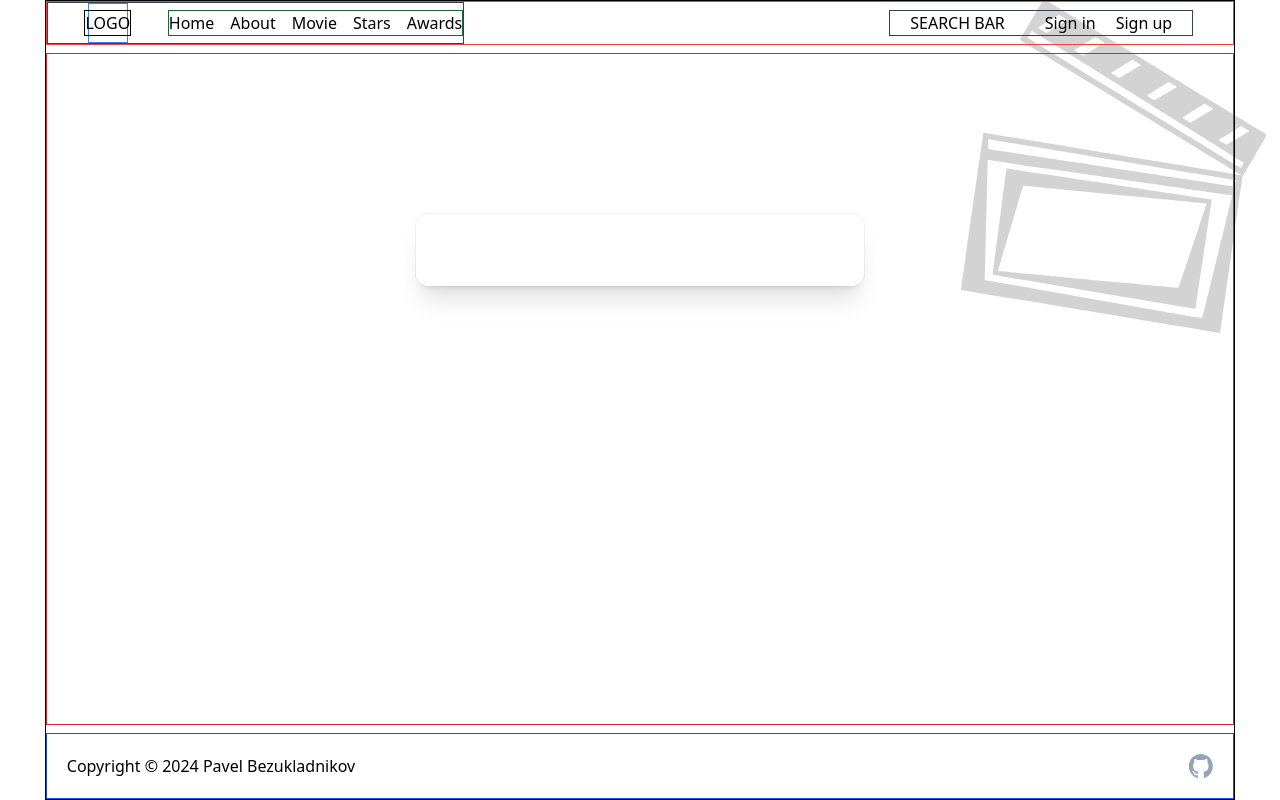
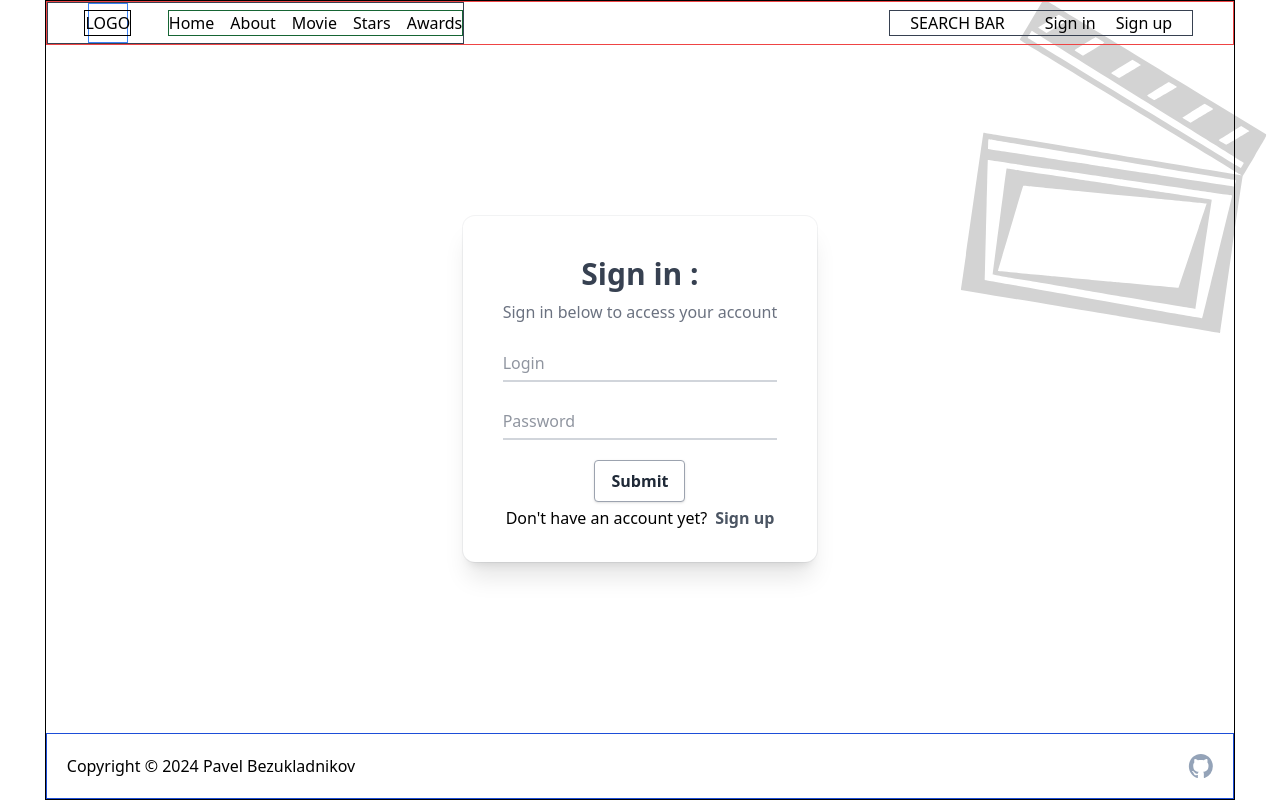
Before and after one commit to PavelAB/MovieTS, a React (Vite) app: page /login in a window 1280 px wide. Built offline with nearby package versions, Linux system fonts and the light colour scheme; no server answers.

Commit message:
Added HTML structure in login.page and created a reusable CustomInput.tsx component

```diff
--- /dev/null
+++ b/src/components/Inputs/CustomInput.tsx
@@ -0,0 +1,30 @@
+import React from "react"
+
+
+interface CustomInputProp {
+    inputValue: string,
+    updateInputValue: (event: React.ChangeEvent<HTMLInputElement>) => void
+    inputPlaceHolder?: string,
+    labelText: string,
+    inputType?: React.HTMLInputTypeAttribute
+
+}
+
+const CustomInput: React.FC<CustomInputProp> = ({inputValue, updateInputValue, inputPlaceHolder, labelText, inputType }) => {
+    return (
+        <div className="mt-5 relative">
+            <input
+                type={inputType ? inputType : "type"}
+                value={inputValue}
+                onChange={updateInputValue}
+                placeholder={inputPlaceHolder ? inputPlaceHolder : ''}
+                className="peer mt-1 w-full border-b-2 border-gray-300 px-0 py-1 placeholder:text-transparent focus:border-gray-500 focus:outline-none" />
+            <label
+                htmlFor=""
+                className="pointer-events-none absolute top-0 left-0 origin-left -translate-y-1/2 transform text-sm text-gray-800 opacity-75 transition-all duration-100 ease-in-out peer-placeholder-shown:top-1/2 peer-placeholder-shown:text-base peer-placeholder-shown:text-gray-500 peer-focus:top-0 peer-focus:pl-0 peer-focus:text-sm peer-focus:text-gray-800">
+                {labelText}
+            </label>
+        </div>
+    )
+}
+export default CustomInput
--- a/src/pages/Auth/login.page.tsx
+++ b/src/pages/Auth/login.page.tsx
@@ -1,17 +1,64 @@
-import React from "react";
+import React, { useState } from "react";
+import CustomInput from "../../components/Inputs/CustomInput";
+import { NavLink } from "react-router-dom";
 
 const LoginPage: React.FC = () => {
 
+    const [login, setLogin] = useState<string>('')
+    const [password, setPassword] = useState<string>('')
+
+    const handleSubmit = (event: React.FormEvent<HTMLFormElement>) => {
+        event.preventDefault()
+        const test: string = (event.currentTarget.elements[0] as HTMLInputElement).value
 
 
+        setLogin('')
+        console.log("return --> ", test)
+    }
 
 
+    return (
+        <div className="col-span-12 grid place-items-center">
+            <div className="mx-auto max-w-md bg-white px-10 pt-10 pb-8 shadow-xl ring-1 ring-gray-900/5 rounded-xl">
+                <div className="text-center">
+                    <h1 className="text-3xl font-semibold text-gray-700">
+                        Sign in :
+                    </h1>
+                    <p className="mt-2 text-gray-500">
+                        Sign in below to access your account
+                    </p>
+                </div>
+                <div className="mt-5">
+                    <form onSubmit={handleSubmit}>
+                        <CustomInput
+                            inputValue={login}
+                            labelText={"Login"}
+                            updateInputValue={(e) => setLogin(e.target.value)} />
+                        <CustomInput
+                            inputValue={password}
+                            inputType="password"
+                            labelText="Password"
+                            updateInputValue={(e) => setPassword(e.target.value)} />
+                        <div className="mt-5 flex justify-center">
+                            <button
+                                type="submit"
+                                className="bg-white hover:bg-gray-100 text-gray-800 font-semibold py-2 px-4 border border-gray-400 rounded shadow">
+                                Submit
+                            </button>
+                        </div>
+                        <div className="mt-1">
+                            <p className="text-center">
+                                Don't have an account yet?
+                                <NavLink
+                                    to={"/"}
+                                    className={"font-semibold ml-2 text-gray-600 hover:underline focus:text-gray-800 focus:outline-none"}>
+                                        Sign up
+                                </NavLink>
+                            </p>
+                        </div>
 
-    // TODO CSS needed to be review
-    return (
-        <div className="col-span-12 border border-red-600 ">
-            <div className="mx-auto max-w-md mt-40 bg-white px-6 pt-10 pb-8 shadow-xl ring-1 ring-gray-900/5 sm:rounded-xl sm:px-10">
-
+                    </form>
+                </div>
             </div>
         </div>
     )
```
